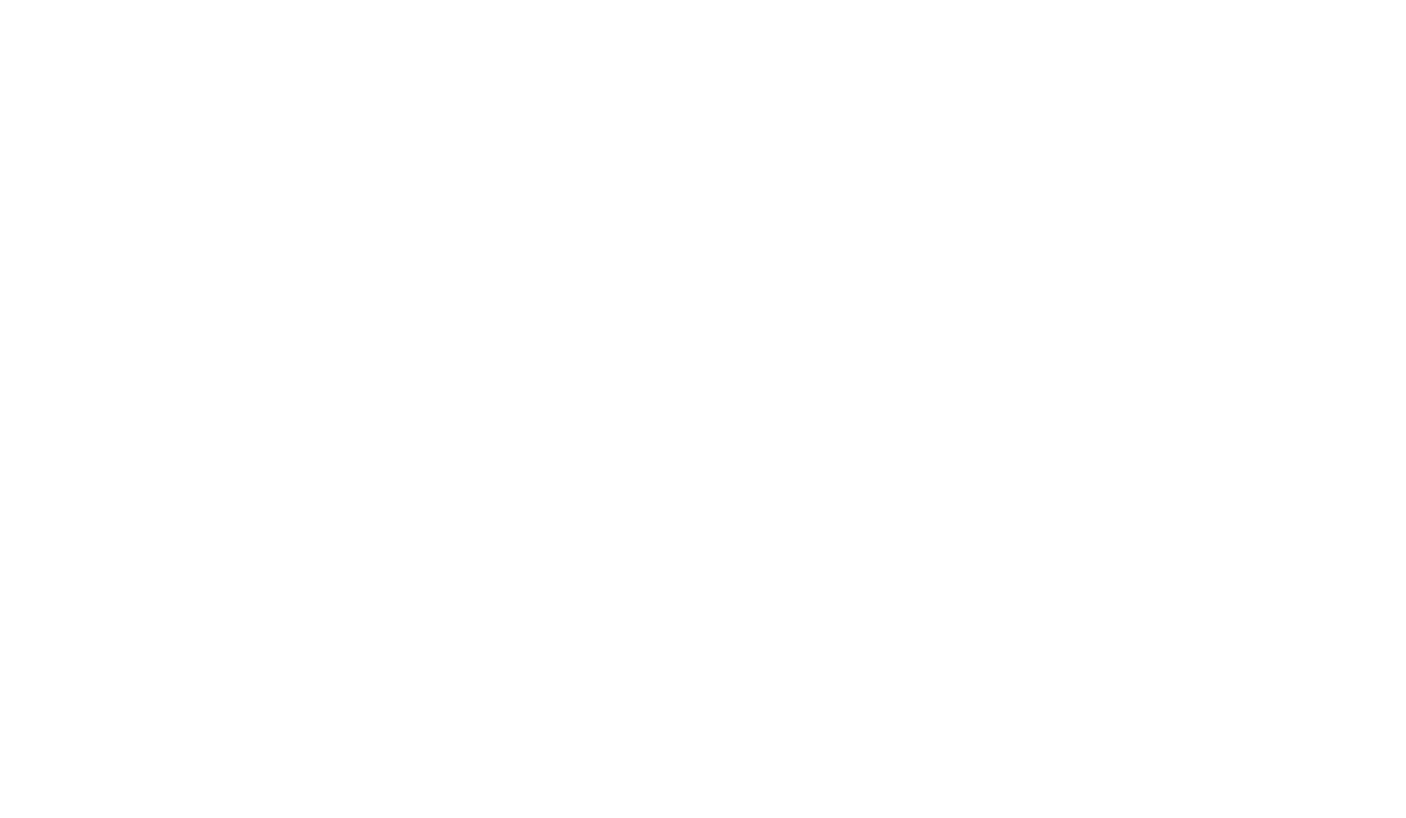
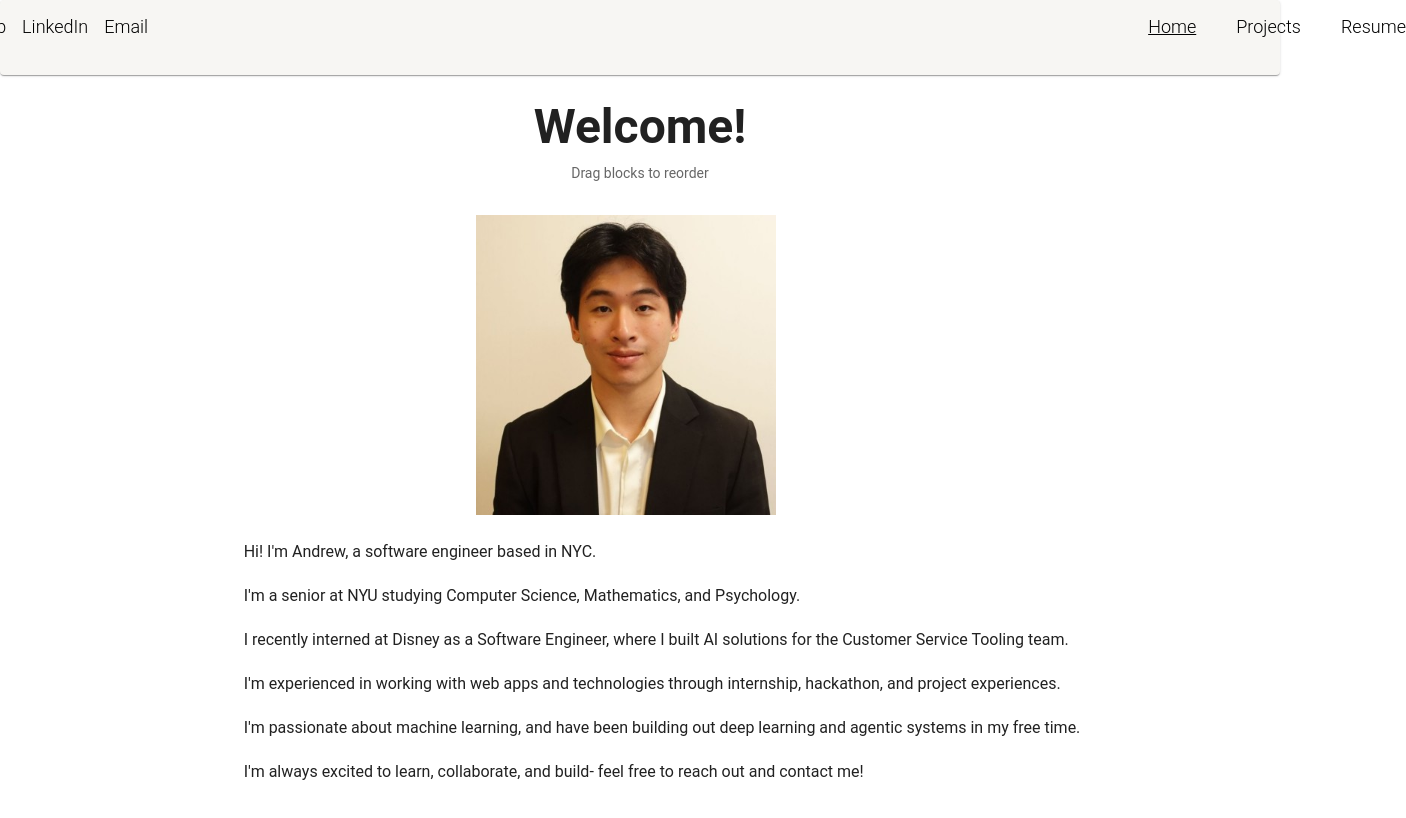
Before and after one commit to minghanminghan/minghanminghan.github.io, a Next.js app: page / in a window 1280 px wide. Before the commit this address had no page. Shown: the top 818 px of the page, 1406 px wide, since content can reach past the window. Built offline with nearby package versions, Linux system fonts and the light colour scheme.

Commit message:
gh pages workaround

```diff
--- a/src/app/page.tsx
+++ b/src/app/page.tsx
@@ -1,7 +1,9 @@
 'use client'
 
-import { redirect } from "next/navigation"
+import Page from "./home/page"
 
 export default function Home() {
-  redirect('/home')
+  return (
+    <Page />
+  )
 }
```
